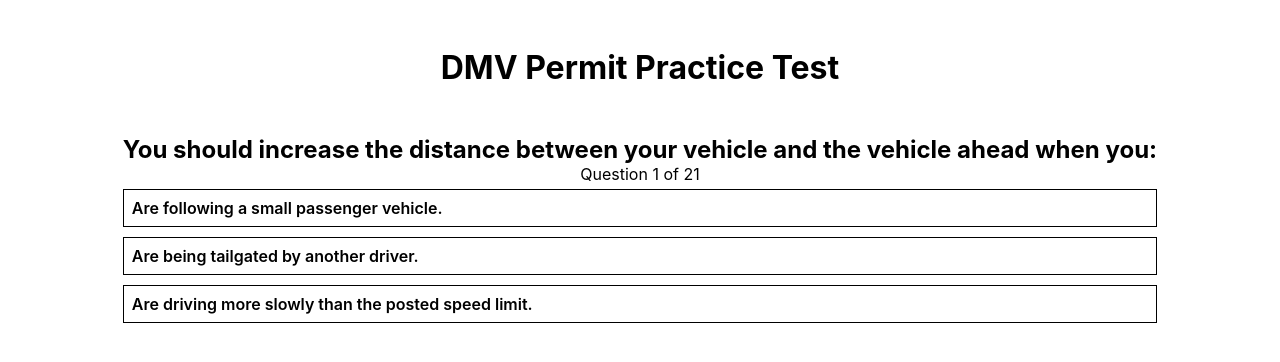
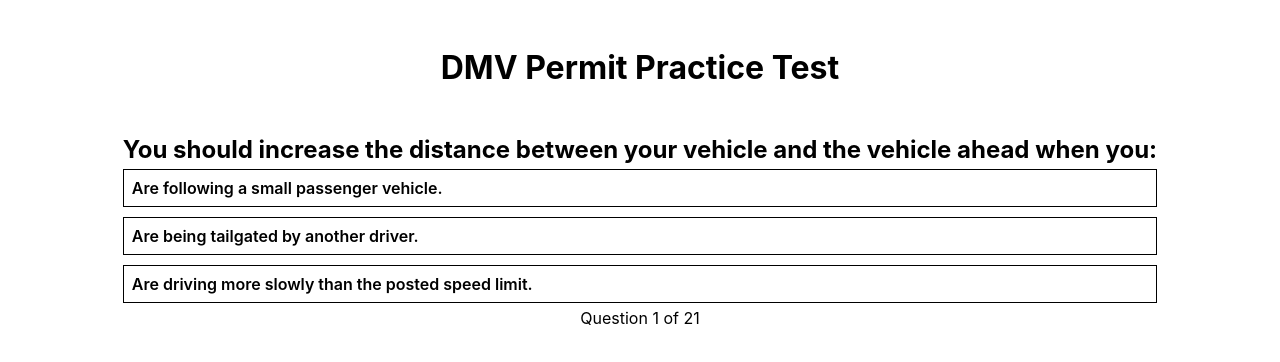
Before and after one commit to paubonilla/old-dmv-permit-test, a React (Create React App) app: page / in a window 1280 px wide. Shown: the top 362 px of the page. Built offline with nearby package versions, Linux system fonts and the light colour scheme.

Commit message:
initial commit

```diff
--- a/src/components/Quiz.js
+++ b/src/components/Quiz.js
@@ -94,7 +94,7 @@
             <QuizContentStyle>
                 <QuizWrapper>
                     <h2>{question}</h2>
-                    <span>{`Question ${currentIndex + 1} of ${QuizData.length}`}</span>
+
                     {
                         options.map(option =>
                             <p
@@ -106,7 +106,7 @@
                             </p>
                         )
                     }
-
+                    <span>{`Question ${currentIndex + 1} of ${QuizData.length}`}</span>
                     {currentIndex < QuizData - 1 &&
                         <button
                             disabled={this.state.disabled}
```
